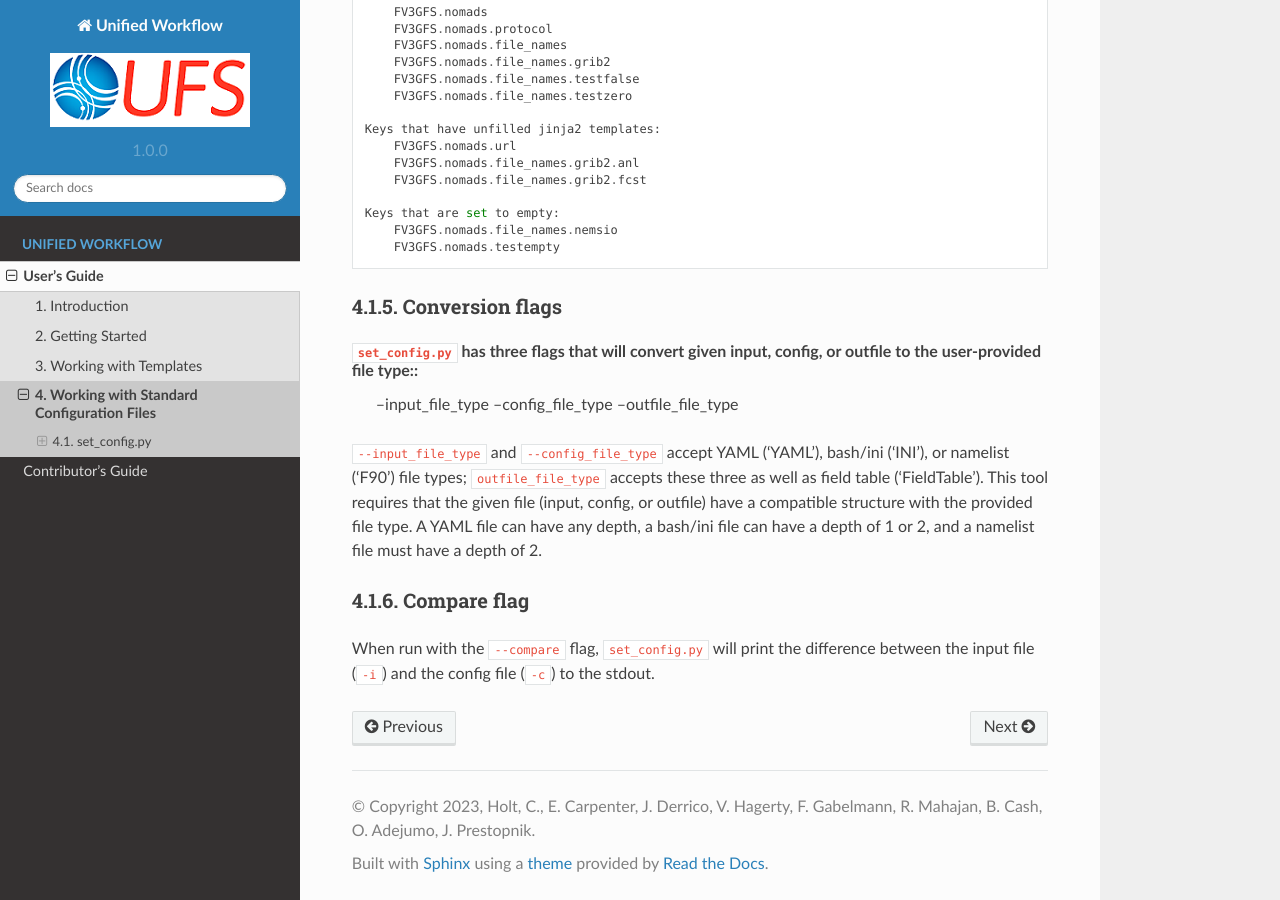
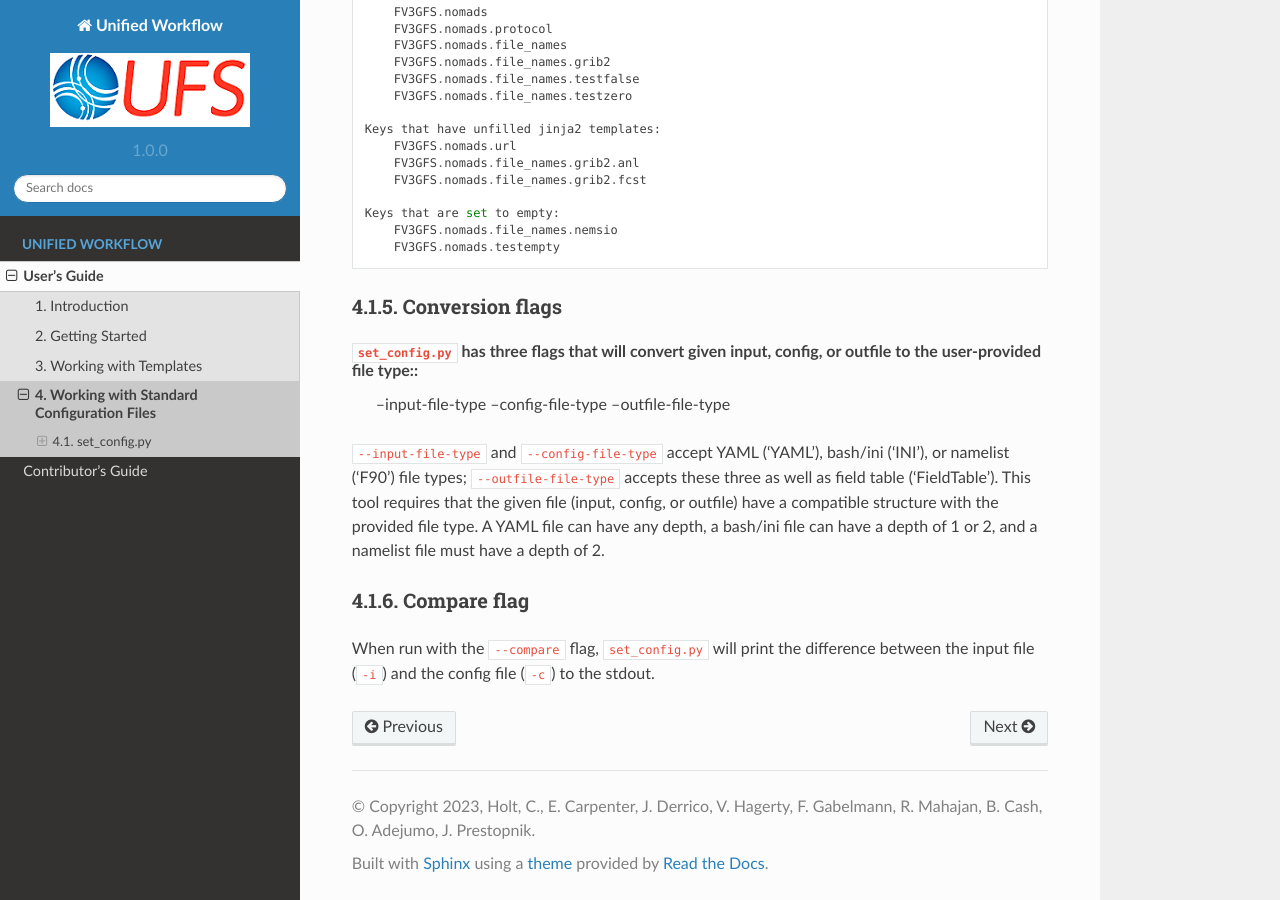
Before and after one commit to ufs-community/uwtools, a Sphinx documentation site: the page built from docs/Users_Guide/working_with_config.rst, in a window 1280 px wide and 900 px high, scrolled down 3126 px. Built offline with Sphinx 7.4.7 and the Read the Docs theme 2.0.0, drawn with Linux system fonts in a browser that asks for light colours; some of the changed text lies outside the part shown.

Commit message:
Use kebabcase, not snakecase, for cli switches

```diff
--- a/docs/Users_Guide/working_with_config.rst
+++ b/docs/Users_Guide/working_with_config.rst
@@ -103,15 +103,15 @@
 dry_run flag
 ^^^^^^^^^^^^
 
-Running ``set_config.py`` with ``-d`` or ``--dry_run`` will print the config object to stdout only and provide no other output::
+Running ``set_config.py`` with ``-d`` or ``--dry-run`` will print the config object to stdout only and provide no other output::
 
-        python scripts/set_config.py -i /<path-to-input-file>/sample_base.yaml -c /<path-to-config-file>/sample_config.yaml --dry_run
+        python scripts/set_config.py -i /<path-to-input-file>/sample_base.yaml -c /<path-to-config-file>/sample_config.yaml --dry-run
 
 The command above will generate the following output in the command line::
 
   {"fruit": "papaya", "vegetable": "eggplant", "how_many": 17, "dressing": "ranch", "topping": "crouton", "size": "large", "meat": "chicken"}
 
-If the ``--dry_run`` flag is run with a user outfile included, it will generate a warning that the outfile will not be written.
+If the ``--dry-run`` flag is run with a user outfile included, it will generate a warning that the outfile will not be written.
 
 .. _conf_val_needed:
 
@@ -119,7 +119,7 @@
 values_needed flag
 ^^^^^^^^^^^^^^^^^^
 
-If provided, the ``values_needed`` flag will print to the stdout a list of which keys in the created config object are complete, which keys contain unfilled jinja templates, and which keys are set to empty. Config objects with nested keys will print a path to each key. Given the following YAML config object::
+If provided, the ``values-needed`` flag will print to the stdout a list of which keys in the created config object are complete, which keys contain unfilled jinja templates, and which keys are set to empty. Config objects with nested keys will print a path to each key. Given the following YAML config object::
 
   FV3GFS:
     nomads:
@@ -140,7 +140,7 @@
 
 the command::
 
-  python scripts/set_config.py -i /<path-to-input-file>/sample_base.yaml -c /<path-to-config-file>/sample_config.yaml --values_needed
+  python scripts/set_config.py -i /<path-to-input-file>/sample_base.yaml -c /<path-to-config-file>/sample_config.yaml --values-needed
 
 will print the following to the stdout::
 
@@ -169,11 +169,11 @@
 ^^^^^^^^^^^^^^^^
 
 ``set_config.py`` has three flags that will convert given input, config, or outfile to the user-provided file type::
-    --input_file_type
-    --config_file_type
-    --outfile_file_type
+    --input-file-type
+    --config-file-type
+    --outfile-file-type
 
-``--input_file_type`` and ``--config_file_type`` accept YAML ('YAML'), bash/ini ('INI'), or namelist ('F90') file types; ``outfile_file_type`` accepts these three as well as field table ('FieldTable').  This tool requires that the given file (input, config, or outfile) have a compatible structure with the provided file type.  A YAML file can have any depth, a bash/ini file can have a depth of 1 or 2, and a namelist file must have a depth of 2.
+``--input-file-type`` and ``--config-file-type`` accept YAML ('YAML'), bash/ini ('INI'), or namelist ('F90') file types; ``--outfile-file-type`` accepts these three as well as field table ('FieldTable').  This tool requires that the given file (input, config, or outfile) have a compatible structure with the provided file type.  A YAML file can have any depth, a bash/ini file can have a depth of 1 or 2, and a namelist file must have a depth of 2.
 
 .. _conf_compare:
 
--- a/docs/Users_Guide/working_with_templates.rst
+++ b/docs/Users_Guide/working_with_templates.rst
@@ -175,7 +175,7 @@
 ^^^^^^^^^^^^
 dry_run flag
 ^^^^^^^^^^^^
-Running ``templater.py`` with the ``-d`` or ``--dry_run`` flag will print the rendered template to stdout only and provide no other output::
+Running ``templater.py`` with the ``-d`` or ``--dry-run`` flag will print the rendered template to stdout only and provide no other output::
 
     python scripts/templater.py -i /<path-totemplate>/jinja2template.nml -c /<path-to-config>/example_config.yaml -d
 
@@ -215,9 +215,9 @@
 ^^^^^^^^^^^^^^^^^^
 Values Needed Flag
 ^^^^^^^^^^^^^^^^^^
-If provided, the ``--values_needed`` flag will print a list of required configuration settings for the input template to stdout::
+If provided, the ``--values-needed`` flag will print a list of required configuration settings for the input template to stdout::
 
-  workflow-tools % python scripts/templater.py -i /<path-totemplate>/jinja2template.nml --values_needed
+  workflow-tools % python scripts/templater.py -i /<path-totemplate>/jinja2template.nml --values-needed
   Running script templater.py with args:
   ----------------------------------------------------------------------
   ----------------------------------------------------------------------
```
Also changed, not shown: docs/Users_Guide/getting_started.rst (+5 -5 lines), 8 other files.
